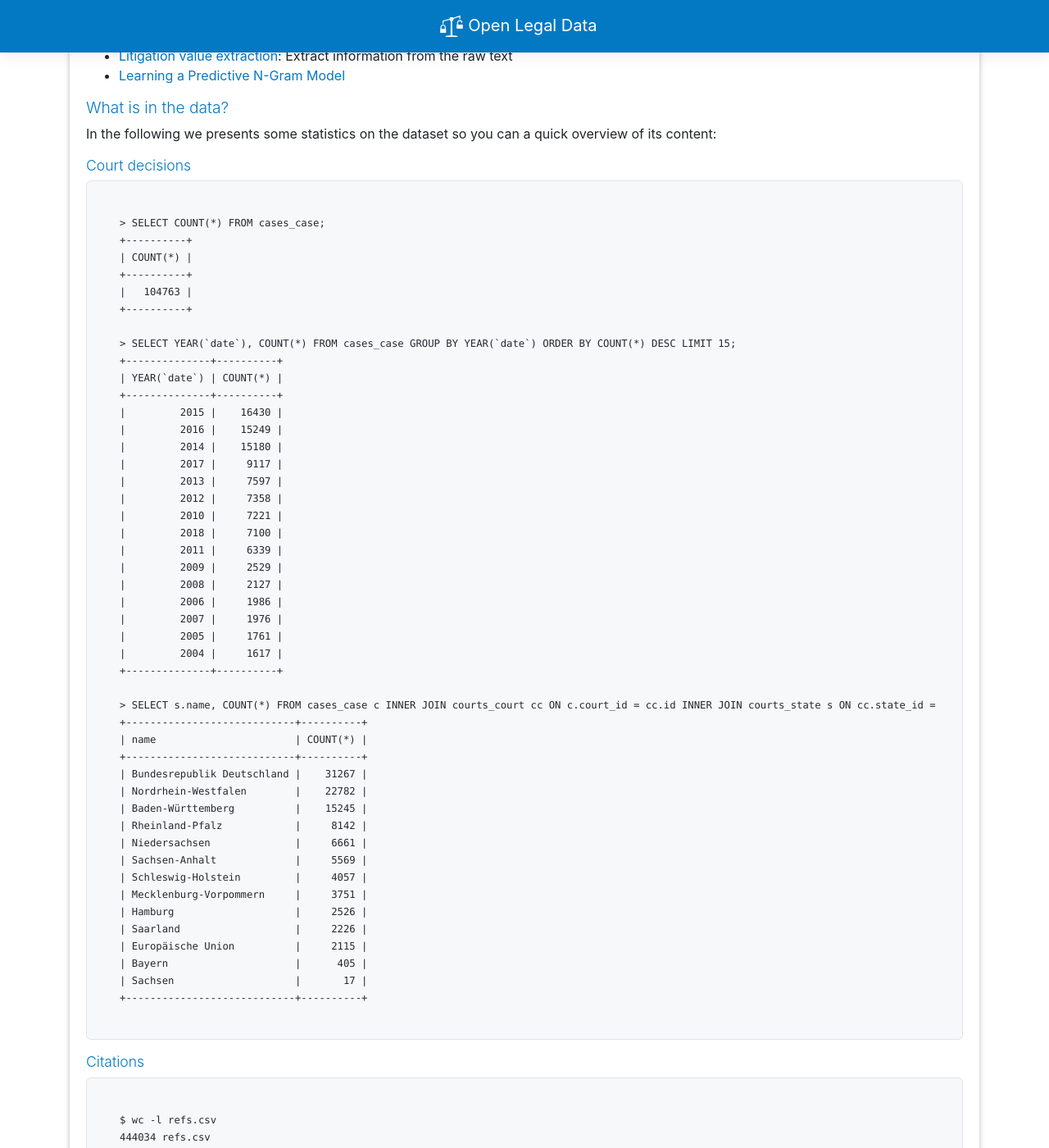
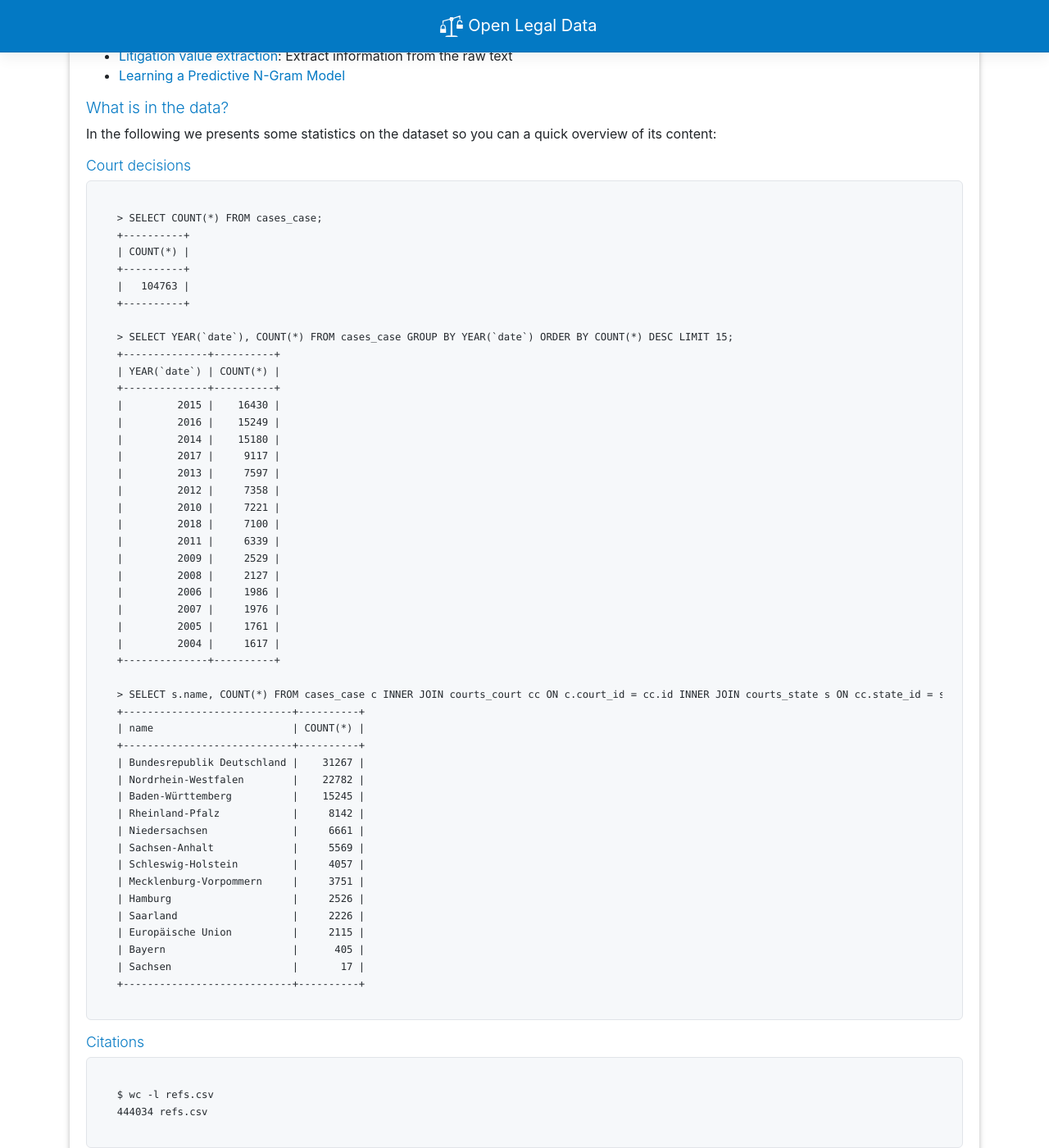
Before and after one commit to openlegaldata/blog, a Jekyll site: the page built from _posts/2019-02-19-court-decision-dataset.md, in a window 1280 px wide and 1400 px high, scrolled down 634 px. Shown: the whole window at 82% size. Built offline with Jekyll 4.4.1, drawn with Linux system fonts in a browser that asks for light colours.

Commit message:
Tighten code-block padding
1rem felt too large around fenced blocks; drop to 0.6rem 0.8rem and
set an explicit line-height so the blocks read more compact.

Co-Authored-By: Claude Opus 4.7 <noreply@anthropic.com>

```diff
--- a/_sass/_syntax.scss
+++ b/_sass/_syntax.scss
@@ -14,9 +14,10 @@
     background-color: transparent;
     border: 0;
     margin: 0;
-    padding: 1rem;
+    padding: 0.6rem 0.8rem;
     overflow-x: auto;
     color: #24292e;
+    line-height: 1.45;
   }
 
   code {
```
